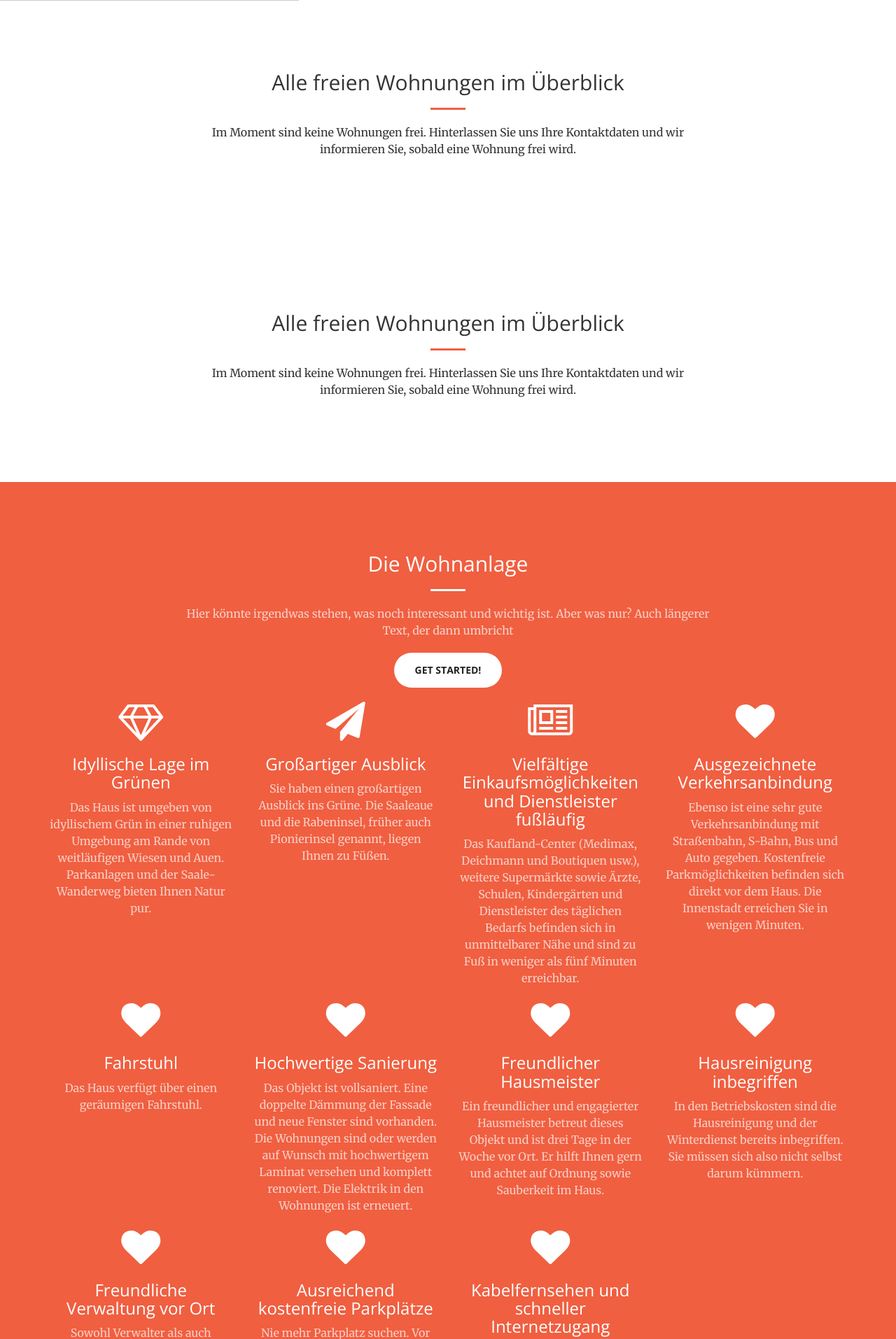
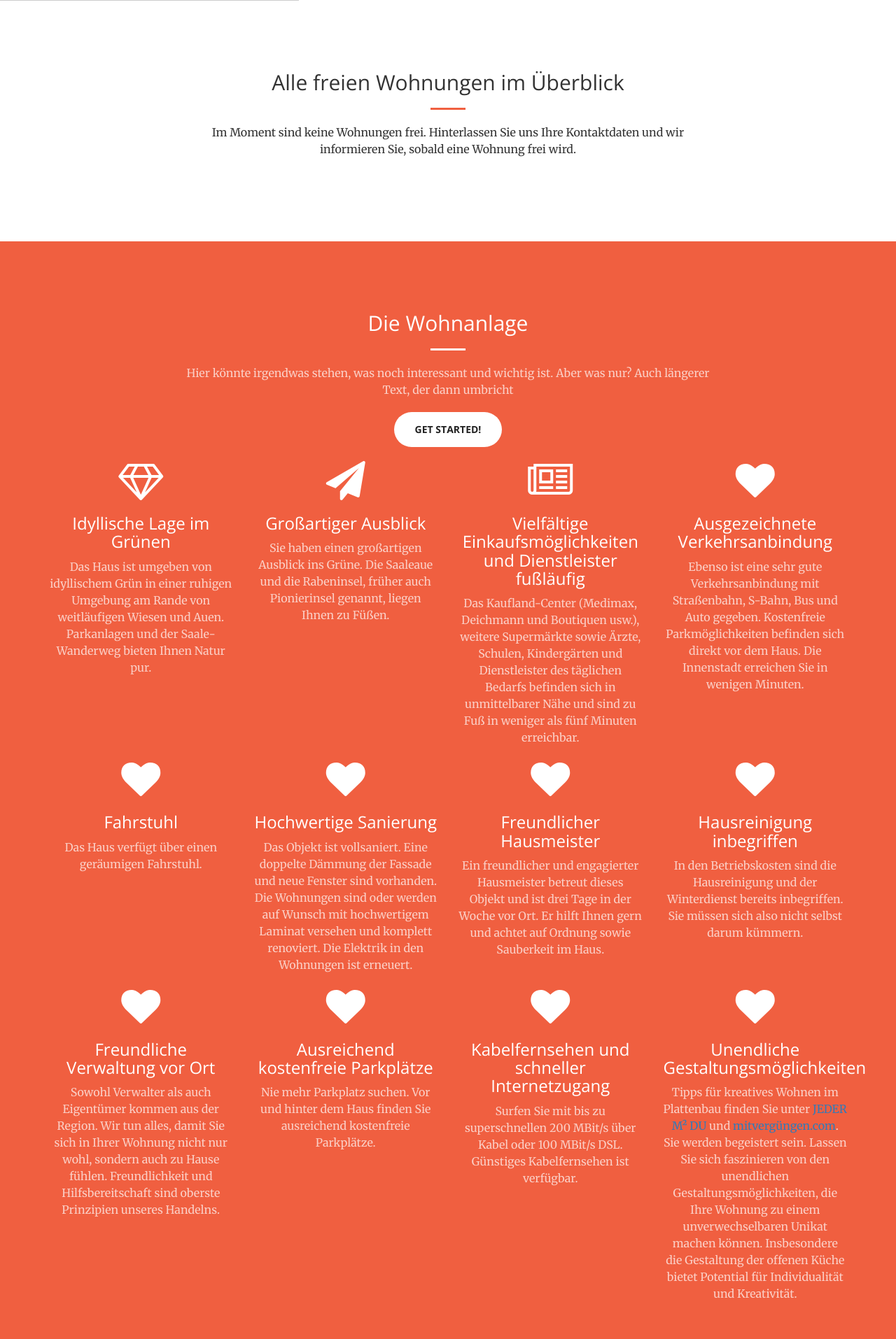
Before and after one commit to normanjaeckel/THHome, a Django app: template THHome/templates/index.html in a window 1280 px wide. Shown: the part 1349-3263 px from the top of the page at 70% size. Run offline with Django 3.2, Linux system fonts and the light colour scheme; the template is opened without the code that fills it, so the values that code supplies are empty; grey boxes labelled with a size stand in for pictures from a placeholder-image service; some libraries are stand-ins or nearby versions.

Commit message:
More work.

```diff
--- a/THHome/static/css/thhome.css
+++ b/THHome/static/css/thhome.css
@@ -1,3 +1,7 @@
 .header-text {
     color: #f05f40!important;
 }
+
+.service-box p.text-faded a {
+    color: #337ab7
+}
--- a/THHome/templates/about.html
+++ b/THHome/templates/about.html
@@ -96,6 +96,17 @@
                     <p class="text-faded">Surfen Sie mit bis zu superschnellen 200 MBit/s über Kabel oder 100 MBit/s DSL. Günstiges Kabelfernsehen ist verfügbar.</p>
                 </div>
             </div>
+
+
+            <div class="col-lg-3 col-md-6 text-center">
+                <div class="service-box">
+                    <i class="fa fa-4x fa-heart wow bounceIn" data-wow-delay="1.0s"></i>
+                    <h3>Unendliche Gestaltungsmöglichkeiten</h3>
+                    <p class="text-faded">Tipps für kreatives Wohnen im Plattenbau finden Sie unter <a href="http://www.jeder-qm-du.de/">JEDER M² DU</a> und <a href="http://mitvergnuegen.com/2015/so-stylisch-kann-man-im-plattenbau-wohnen/">mitvergüngen.com</a>. Sie werden begeistert sein. Lassen Sie sich faszinieren von den unendlichen Gestaltungsmöglichkeiten, die Ihre Wohnung zu einem unverwechselbaren Unikat machen können. Insbesondere die Gestaltung der offenen Küche bietet Potential für Individualität und Kreativität.</p>
+                </div>
+            </div>
+
+
         </div>
     </div>
 </section>
--- a/THHome/templates/appartments.html
+++ b/THHome/templates/appartments.html
@@ -1,14 +1,14 @@
 <section id="appartments">
     <div class="container">
-        <div class="row clearfix">
+        <div class="row">
             <div class="col-lg-8 col-lg-offset-2 text-center">
                 <h2 class="section-heading">Alle freien Wohnungen im Überblick</h2>
                 <hr class="primary">
             </div>
         </div>
-        <div class="row clearfix">
+        <div class="row">
             {% for realestate in realestate_list %}
-            <div class="col-lg-3">
+                <div class="col-md-7">
                     <h3>{{ realestate.title }}</h3>
                     <p>
                         {{ realestate.rooms }} Zimmer
@@ -20,9 +20,30 @@
                     <p>{{ realestate.description|truncatewords:20 }}</p>
                     <a href="{% url 'detail' realestate.pk %}#appartment" class="btn btn-primary">Details</a>
                 </div>
-            {% if forloop.counter|divisibleby:4 %}
-                </div><div class="row clearfix">
-            {% endif %}
+                <div class="col-md-4 col-md-offset-1">
+                        <a href="{{ MEDIA_URL }}{{ realestate.image_set.all.0.image }}" class="portfolio-box">
+                            <img src="{{ MEDIA_URL }}{{ realestate.image_set.all.0.image }}" class="img-responsive" alt="{{ realestate.image_set.all.1.description }}">
+                            <div class="portfolio-box-caption">
+                                <div class="portfolio-box-caption-content">
+                                    <div class="project-category text-faded">
+                                        {{ realestate.image_set.all.0.short_description }}
+                                    </div>
+                                    <div class="project-name">
+                                        {{ realestate.image_set.all.0.long_description }}
+                                    </div>
+                                </div>
+                            </div>
+                        </a>
+
+
+
+
+
+
+
+
+                </div>
+                <div class="clearfix visible-md-block"></div>
             {% empty %}
                 <div class="col-lg-8 col-lg-offset-2 text-center">
                     <p>Im Moment sind keine Wohnungen frei. Hinterlassen Sie uns Ihre Kontaktdaten und wir informieren Sie, sobald eine Wohnung frei wird.</p>
--- a/THHome/templates/contact.html
+++ b/THHome/templates/contact.html
@@ -4,15 +4,15 @@
             <div class="col-lg-8 col-lg-offset-2 text-center">
                 <h2 class="section-heading">Kontaktieren Sie uns!</h2>
                 <hr class="primary">
-                <p>Haben Sie Interesse an einer Wohnung oder weitere Fragen? Rufen Sie uns an oder schreiben Sie uns eine E-Mail.</p>
+                <p>Vereinbaren Sie einen Besichtigungstermin! Es lohnt sich!</p>
             </div>
             <div class="col-lg-4 col-lg-offset-2 text-center">
                 <i class="fa fa-phone fa-3x wow bounceIn"></i>
-                <p>0341 / 123456</p>
+                <p>0173 89 53 77 3 (Frau Nesset) <br> oder 0179 737 88 30</p>
             </div>
             <div class="col-lg-4 text-center">
                 <i class="fa fa-envelope-o fa-3x wow bounceIn" data-wow-delay=".1s"></i>
-                <p><a href="mailto:mail@example.com">mail@example.com</a></p>
+                <p><a href="mailto:mail@example.com">nesset-immobilien@web.de</a></p>
             </div>
         </div>
     </div>
--- a/THHome/templates/deals.html
+++ b/THHome/templates/deals.html
@@ -1,12 +1,12 @@
 <section id="deals">
     <div class="container">
-        <div class="row clearfix">
+        <div class="row">
             <div class="col-lg-8 col-lg-offset-2 text-center">
                 <h2 class="section-heading">Aktuelles und Sonderaktionen</h2>
                 <hr class="primary">
             </div>
         </div>
-        <div class="row clearfix">
+        <div class="row">
             {% for deal in deals %}
                 <div class="col-lg-3 col-md-6 text-center">
                     <div class="service-box">
--- a/THHome/templates/impressions.html
+++ b/THHome/templates/impressions.html
@@ -1,5 +1,3 @@
-{% load staticfiles %}
-
 <section class="no-padding" id="impressions">
     <div class="container-fluid">
         <div class="row no-gutter">
--- a/THHome/templates/index.html
+++ b/THHome/templates/index.html
@@ -67,13 +67,10 @@
                             <a class="page-scroll" href="#appartments">Wohnungen</a>
                         </li>
                         <li>
-                            <a class="page-scroll" href="#">WG-Zimmer</a>
-                        </li>
-                        <li>
                             <a class="page-scroll" href="#about">Wohnanlage</a>
                         </li>
                         <li>
-                            <a class="page-scroll" href="#">Lage</a>
+                            <a class="page-scroll" href="#location">Lage</a>
                         </li>
                         <li>
                             <a class="page-scroll" href="#contact">Kontakt</a>
@@ -118,9 +115,9 @@
 
         {% include 'appartments.html' %}
 
-        {% include 'appartments.html' %}
+        {% include 'about.html' %}
 
-        {% include 'about.html' %}
+        {% include 'location.html' %}
 
     {% endblock %}
 
--- /dev/null
+++ b/THHome/templates/location.html
@@ -0,0 +1,12 @@
+<section id="location">
+    <div class="container">
+        <div class="row">
+            <div class="col-lg-8 col-lg-offset-2 text-center">
+                <h2 class="section-heading">Großartige Lage</h2>
+                <hr class="primary">
+                <p>Das Gebäude liegt im Rande der Südstadt ganz in der Nähe der Saaleaue.</p>
+                <iframe src="https://www.google.com/maps/embed?pb=!1m18!1m12!1m3!1d9945.700021963334!2d11.93617980434801!3d51.450352822593395!2m3!1f0!2f0!3f0!3m2!1i1024!2i768!4f13.1!3m3!1m2!1s0x47a67d2b12808d0d%3A0xcb6829b44c26961b!2sMail%C3%A4nder+H%C3%B6he+6%2C+06128+Halle+(Saale)!5e0!3m2!1sde!2sde!4v1464353553710" width="600" height="450" frameborder="0" style="border:0" allowfullscreen></iframe>
+            </div>
+        </div>
+    </div>
+</section>
```
Also changed, not shown: THHome/models.py (+11 -3 lines), THHome/templates/appartments-images.html (deleted, +0 -98 lines), THHome/migrations/0001_initial.py. Lines whose indentation alone changed are shown as unchanged.
